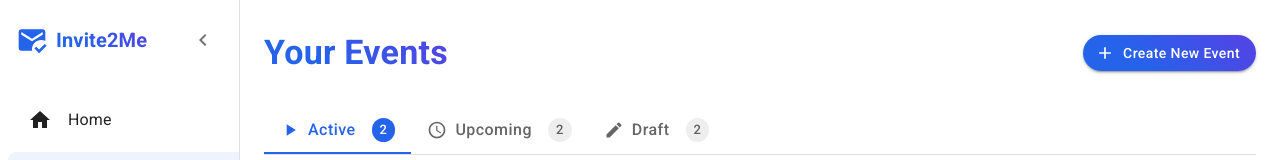
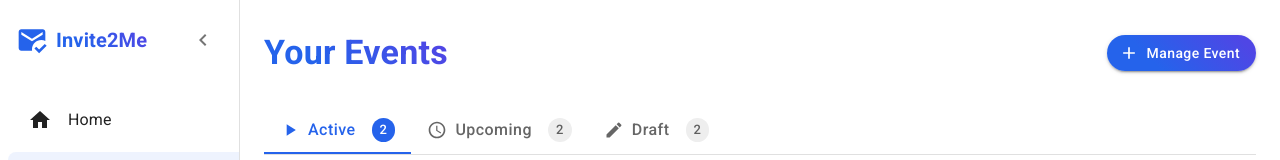
Before and after one commit to bielidev/festivalManager, a React (Vite) app in the folder invitetomeFront/: page /events in a window 1280 px wide. Shown: the top 160 px of the page. Built offline with nearby package versions, Linux system fonts and the light colour scheme.

Commit message:
fix: update button label from 'Create New Event' to 'Manage Event'

```diff
--- a/invitetomeFront/src/pages/Events.tsx
+++ b/invitetomeFront/src/pages/Events.tsx
@@ -62,7 +62,7 @@ const Events = () => {
                 },
               }}
             >
-              Create New Event
+              Manage Event
             </Button>
           </Box>
 
```
